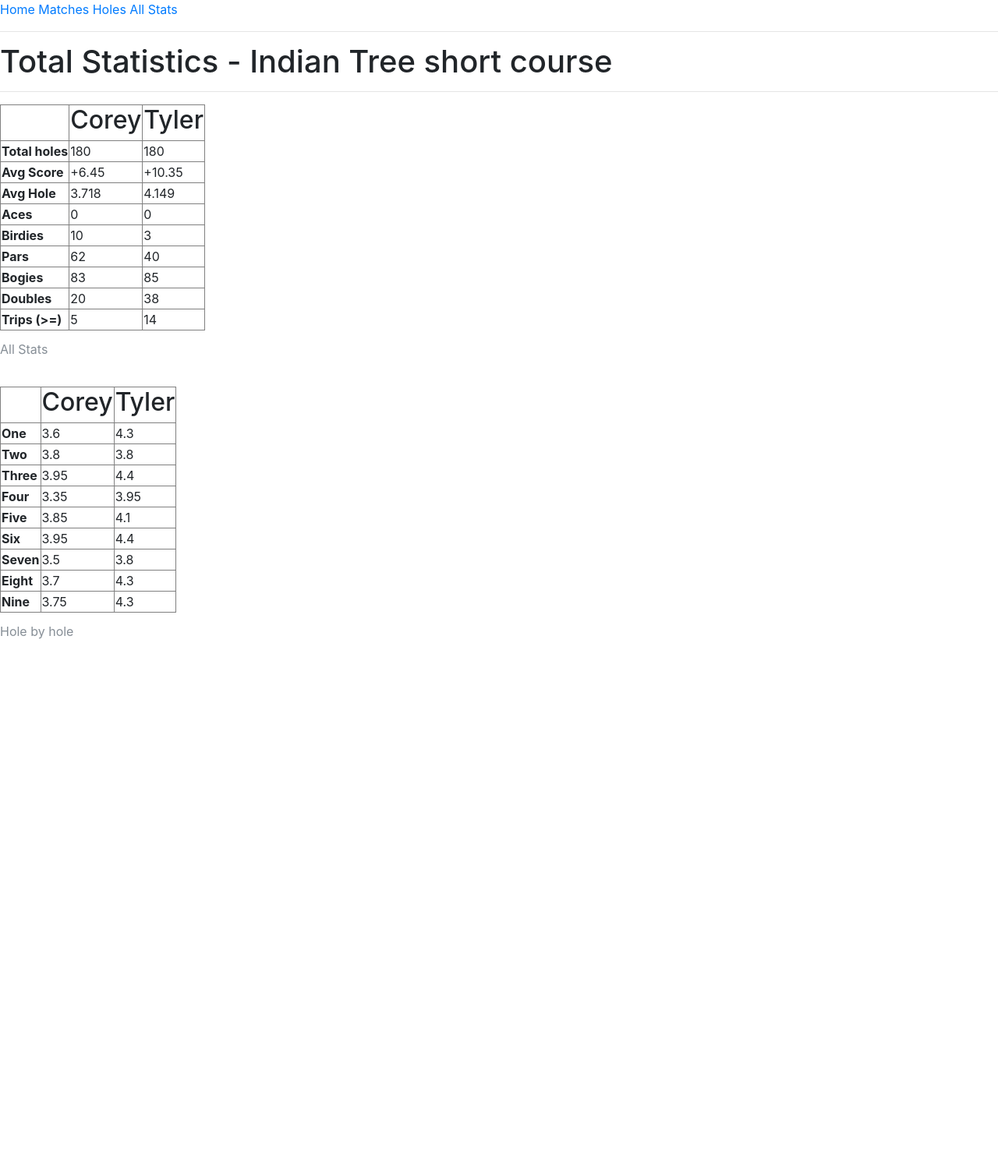
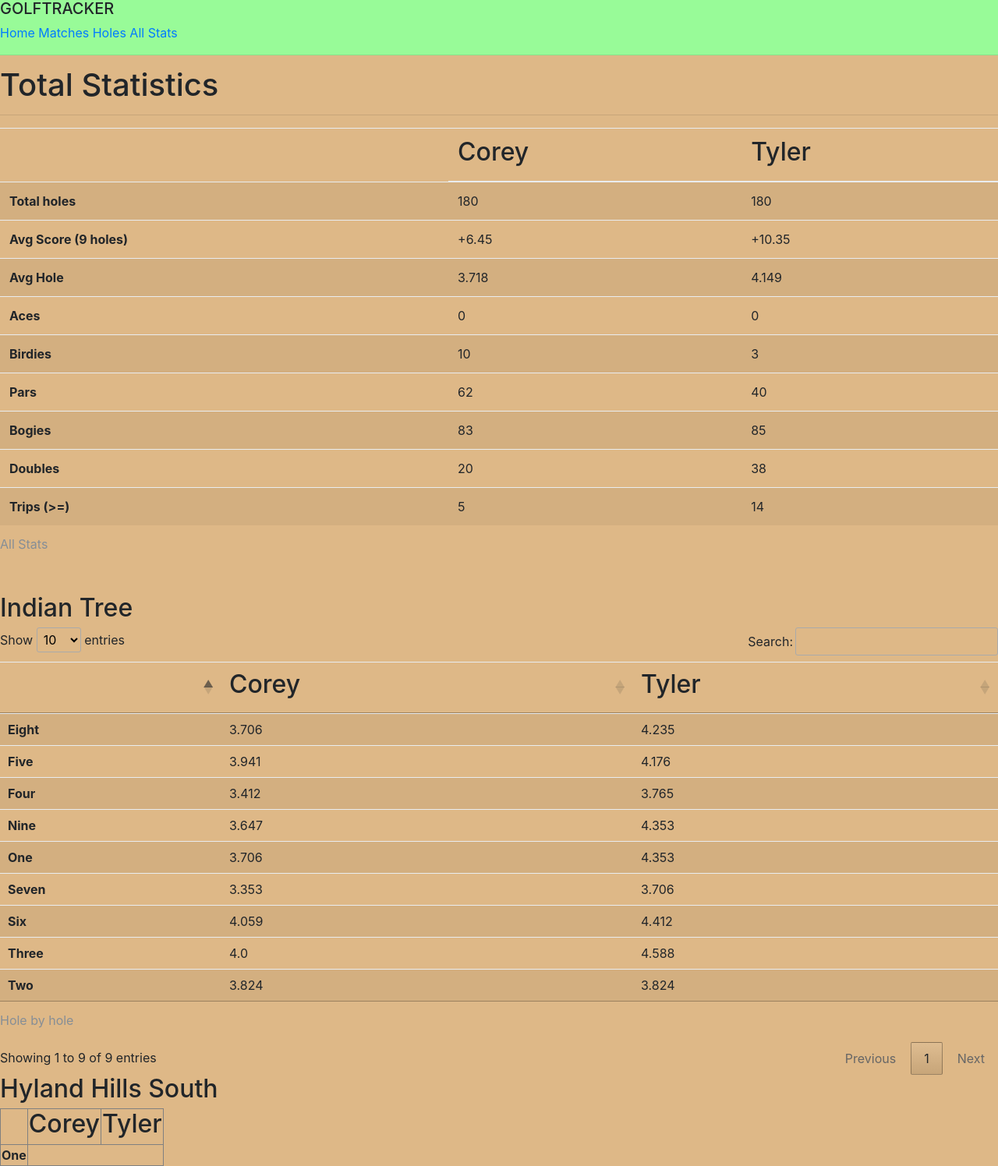
Before and after one commit to cmclaug3/golf, a Django app: page /all_player_stats in a window 1280 px wide. Shown: the whole page at 78% size. Before the commit the page ends 820 px from the top, so only its background shows below. Run offline with Django 3.2, Linux system fonts and the light colour scheme; data comes from the database, SQL or seed files in the repository; both versions use the stored data as it was after the commit; lists and menus that the app fills with data are empty; some libraries are stand-ins or nearby versions.

Commit message:
all stats sortable table / color

```diff
--- a/IT_short_course/admin.py
+++ b/IT_short_course/admin.py
@@ -3,9 +3,10 @@
 
 from django.contrib import admin
 
-from IT_short_course.models import Player, Match, Round
+from IT_short_course.models import Player, Match, Round, Course
 
 
 admin.site.register(Player)
 admin.site.register(Match)
 admin.site.register(Round)
+admin.site.register(Course)
--- a/IT_short_course/models.py
+++ b/IT_short_course/models.py
@@ -19,6 +19,13 @@
 		return self.name
 
 
+class Course(models.Model):
+	name = models.CharField(max_length=50)
+
+	def __str__(self):
+		return self.name
+
+
 class Match(models.Model):
 	date = models.DateField()
 	time = models.TimeField()
@@ -30,7 +37,8 @@
 
 class Round(models.Model):
 	player = models.ForeignKey(Player)
-	match = models.ForeignKey(Match)
+	match = models.ForeignKey(Match, null=True, blank=True)
+	course = models.ForeignKey(Course, default="Indian Tree")
 	one = models.IntegerField()
 	two = models.IntegerField()
 	three = models.IntegerField()
--- a/IT_short_course/templates/all_player_stats.html
+++ b/IT_short_course/templates/all_player_stats.html
@@ -2,30 +2,36 @@
 
 {% block title %} All Player Stats {% endblock title %}
 
-
+{% block head %}<script>
+$(document).ready(function(){
+    $('#myTable').dataTable();
+});
+</script>{% endblock head %}
 
 {% block content %}
 
 
-<h1>Total Statistics - Indian Tree short course</h1>
+<h1>Total Statistics</h1>
 
 <hr>
 
-
-<table border="1">
+<table class="table table-striped">
 <caption>All Stats</caption>
+<thead>
 	<tr>
 		<td></td>
 		<th><h2>{{corey.name}}</h2></th>
 		<th><h2>{{tyler.name}}</h2></th>
 	</tr>
+</thead>
+<tbody>
 	<tr>
 		<th>Total holes</th>
 		<td>{{corey_holes}}</td>
 		<td>{{tyler_holes}}</td>
 	</tr>
 	<tr>
-		<th>Avg Score</th>
+		<th>Avg Score (9 holes)</th>
 		<td>+{{corey_average_score}}</td>
 		<td>+{{tyler_average_score}}</td>
 	</tr>
@@ -64,18 +70,24 @@
 		<td>{{corey_trips_and_above}}</td>
 		<td>{{tyler_trips_and_above}}</td>
 	</tr>
-
+</tbody>
 </table>
 
 <br>
 
-<table border="1">
+
+<h2>Indian Tree</h2>
+
+<table id="myTable" class="table table-striped">
 <caption>Hole by hole</caption>
+<thead>
 	<tr>
-		<td></td>
+		<th></th>
 		<th><h2>{{corey.name}}</h2></th>
 		<th><h2>{{tyler.name}}</h2></th>
 	</tr>
+</thead>
+<tbody>
 	<tr>
 		<th>One</th>
 		<td>{{corey_one_avg}}</td>
@@ -121,6 +133,25 @@
 		<td>{{corey_nine_avg}}</td>
 		<td>{{tyler_nine_avg}}</td>
 	</tr>
+</tbody>
+</table>
+
+<h2>Hyland Hills South</h2>
+
+<table border="1">
+	<tr>
+		<td></td>
+		<th><h2>{{corey.name}}</h2></th>
+		<th><h2>{{tyler.name}}</h2></th>
+	</tr>
+	<tr>
+		<th>One</th>
+		{% for uno in one %}
+		<td>{{uno.mean_one}}</td>
+		{% endfor %}
+	</tr>
+
+
 
 </table>
 
--- a/IT_short_course/templates/base.html
+++ b/IT_short_course/templates/base.html
@@ -6,6 +6,17 @@
 <link rel="stylesheet" href="https://maxcdn.bootstrapcdn.com/bootstrap/4.0.0-beta/css/bootstrap.min.css" integrity="sha384-/Y6pD6FV/Vv2HJnA6t+vslU6fwYXjCFtcEpHbNJ0lyAFsXTsjBbfaDjzALeQsN6M" crossorigin="anonymous">
 
 <script src="https://maxcdn.bootstrapcdn.com/bootstrap/4.0.0-beta/js/bootstrap.min.js" integrity="sha384-h0AbiXch4ZDo7tp9hKZ4TsHbi047NrKGLO3SEJAg45jXxnGIfYzk4Si90RDIqNm1" crossorigin="anonymous"></script>
+
+<script src="http://ajax.googleapis.com/ajax/libs/jquery/1.7.1/jquery.min.js"></script>
+
+<link rel="stylesheet" href="http://cdn.datatables.net/1.10.2/css/jquery.dataTables.min.css"></style>
+
+<script type="text/javascript" src="http://cdn.datatables.net/1.10.2/js/jquery.dataTables.min.js"></script>
+
+<script type="text/javascript" src="http://maxcdn.bootstrapcdn.com/bootstrap/3.2.0/js/bootstrap.min.js"></script>
+
+
+
 
 <!-- <style>
 	body {
@@ -26,20 +37,56 @@
 	}
 </style> -->
 
+	{% block head %}{% endblock head %}
+
 	</head>
 	<body>
 
+
+<!-- EXAMPLE OF NAVBAR
+	<nav class="navbar navbar-default">
+		<div class="container-fluid">
+
+			<div class="navbar-header">
+			<a href="#" class="navbar-brand">GOLFTRACKER</a>
+			</div>
+
+			<div>
+				<ul class="nav navbar-nav">
+					<li class="active">
+						<li><a href="{% url 'home' %}">Home</a></li>
+						<li><a href="{% url 'matches' %}">Matches</a></li>
+						<li><a href="{% url 'holes' %}">Holes</a></li>
+						<li><a href="{% url 'all_player_stats' %}">All Stats</a></li></li>
+				</ul>
+			</div>
+		</div>
+	</nav> -->
+
+
+
+<!-- MY CUSTOM NAVBAR -->
+<style>
+	body {
+		background-color: burlywood;
+	}
+</style>
+<div style="background-color:  palegreen">
+<h5>GOLFTRACKER</h5>
 	<a href="{% url 'home' %}">Home</a>
 	<a href="{% url 'matches' %}">Matches</a>
 	<a href="{% url 'holes' %}">Holes</a>
 	<a href="{% url 'all_player_stats' %}">All Stats</a>
+	<hr>
+</div>
 
-	<hr>
+
 
 		{% block content %}{% endblock content %}
 
-<script src="https://code.jquery.com/jquery-3.2.1.slim.min.js" integrity="sha384-KJ3o2DKtIkvYIK3UENzmM7KCkRr/rE9/Qpg6aAZGJwFDMVNA/GpGFF93hXpG5KkN" crossorigin="anonymous"></script>
 
-<script src="https://cdnjs.cloudflare.com/ajax/libs/popper.js/1.11.0/umd/popper.min.js" integrity="sha384-b/U6ypiBEHpOf/4+1nzFpr53nxSS+GLCkfwBdFNTxtclqqenISfwAzpKaMNFNmj4" crossorigin="anonymous"></script>
+<!-- <script src="https://code.jquery.com/jquery-3.2.1.slim.min.js" integrity="sha384-KJ3o2DKtIkvYIK3UENzmM7KCkRr/rE9/Qpg6aAZGJwFDMVNA/GpGFF93hXpG5KkN" crossorigin="anonymous"></script>
 
+<script src="https://cdnjs.cloudflare.com/ajax/libs/popper.js/1.11.0/umd/popper.min.js" integrity="sha384-b/U6ypiBEHpOf/4+1nzFpr53nxSS+GLCkfwBdFNTxtclqqenISfwAzpKaMNFNmj4" crossorigin="anonymous"></script> -->
+</body>
 </html>
--- a/IT_short_course/templates/holes.html
+++ b/IT_short_course/templates/holes.html
@@ -5,9 +5,11 @@
 
 {% block content %}
 
-<h1>Holes - Indian Tree short course</h1>
+<h1>Holes</h1>
 
 <hr>
+
+<h2> {% for course in corey_rounds|slice:":1" %} {{course.course.name}} {% endfor %} </h2>
 
 
 <i><h3>One</h3></i>
--- a/IT_short_course/templates/match.html
+++ b/IT_short_course/templates/match.html
@@ -12,6 +12,10 @@
 <i><h3>Time</h3></i>
 
 {{ real_match.time }}
+
+<i><h3>Course</h3></i>
+
+{{ course }}
 
 <i><h3>Condition</h3></i>
 
--- a/IT_short_course/templates/matches.html
+++ b/IT_short_course/templates/matches.html
@@ -5,7 +5,7 @@
 
 {% block content %}
 
-<h1>Matches - Indian Tree short course</h1>
+<h1>Matches</h1>
 
 <hr>
 
--- a/IT_short_course/templates/single_player.html
+++ b/IT_short_course/templates/single_player.html
@@ -36,7 +36,7 @@
 
 
 
-<i><h3>Average Round Score</h3></i>
+<i><h3>Average Round Score (9 holes)</h3></i>
 
 +{{player_average_score}}
 
--- a/IT_short_course/views.py
+++ b/IT_short_course/views.py
@@ -4,7 +4,8 @@
 from django.shortcuts import render
 from django.core.urlresolvers import reverse
 
-from IT_short_course.models import Round, Player, Match
+from IT_short_course.models import Round, Player, Match, Course
+from django.db.models import Avg, Sum
 
 
 def home(request):
@@ -118,6 +119,7 @@
 		'all_rounds': all_rounds,
 		'all_players': Player.objects.all(),
 		'all_matches': Match.objects.all(),
+		'courses': Course.objects.all(),
 		'total_average_score': total_average_score,
 		'total_average_hole': total_average_hole,
 		'total_aces': total_aces,
@@ -288,9 +290,11 @@
 def match(request, match_id):
 	rounds_in_match = Round.objects.filter(match=match_id)
 	real_match = Match.objects.get(id=match_id)
+	course = rounds_in_match[0].course.name
 	context = {
 		'rounds_in_match': rounds_in_match,
 		'real_match': real_match,
+		'course': course
 	}
 	return render(request, 'match.html', context)
 
@@ -299,8 +303,11 @@
 def holes(request):
 
 	all_rounds = Round.objects.all()
-	corey_rounds = Player.objects.get(name='Corey').round_set.all()
-	tyler_rounds = Player.objects.get(name='Tyler').round_set.all()
+	corey_rounds = Player.objects.get(name='Corey').round_set.filter(course__name='Indian Tree')
+	tyler_rounds = Player.objects.get(name='Tyler').round_set.filter(course__name='Indian Tree')
+
+
+
 
 	cm_ones = []
 	cm_twos = []
@@ -621,6 +628,8 @@
 
 	context = {
 		'all_rounds': all_rounds,
+		'corey_rounds': corey_rounds,
+		'tyler_rounds': tyler_rounds,
 # first
 		'cm_one_aces': len(cm_one_aces),
 		'cm_one_birdies': len(cm_one_birdies),
@@ -853,6 +862,9 @@
 # I feel like I am repeating myself way too much! Not the DRY way to go!!
 # I feel like I am repeating myself way too much! Not the DRY way to go!!
 
+
+
+
 # COREY
 
 	first = []
@@ -865,7 +877,7 @@
 	eighth = []
 	ninth = []
 
-	player_rounds = corey_rounds
+	player_rounds = corey_rounds.filter(course__name='Indian Tree')
 
 	for one_score in player_rounds:
 		first.append(one_score.one)
@@ -915,7 +927,7 @@
 	eighth = []
 	ninth = []
 
-	player_rounds = tyler_rounds
+	player_rounds = tyler_rounds.filter(course__name='Indian Tree')
 
 	for one_score in player_rounds:
 		first.append(one_score.one)
@@ -955,11 +967,15 @@
 
 	# total holes
 
-	corey_rounds = Player.objects.get(name='Corey').round_set.all()
-	tyler_rounds = Player.objects.get(name='Tyler').round_set.all()
-
 	corey_holes = len(corey_rounds) * 9
 	tyler_holes = len(tyler_rounds) * 9
+
+	# corey_rounds.filter(course__name='Hyland Hills South')
+	# hhs = Course.objects.get(name='Hyland Hills South')
+
+	# figure = Round.objects.filter(course__name='Hyland Hills South')
+	# one = figure.annotate(mean_one=Avg('one'))
+
 
 
 
@@ -1006,9 +1022,12 @@
 		'tyler_seven_avg': round(tyler_seven_avg, 3),
 		'tyler_eight_avg': round(tyler_eight_avg, 3),
 		'tyler_nine_avg': round(tyler_nine_avg, 3),
+
 		# total holes
 		'corey_holes': corey_holes,
-		'tyler_holes': tyler_holes
+		'tyler_holes': tyler_holes,
+
+		# 'one': one,
 
 
 
```
Also changed, not shown: IT_short_course/templates/home.html (+16 -3 lines), notes.py (+25 -0 lines), IT_short_course/migrations/0002_auto_20170902_0945.py (added), IT_short_course/migrations/0003_auto_20170902_0952.py (added), db.sqlite3, 5 other files.
